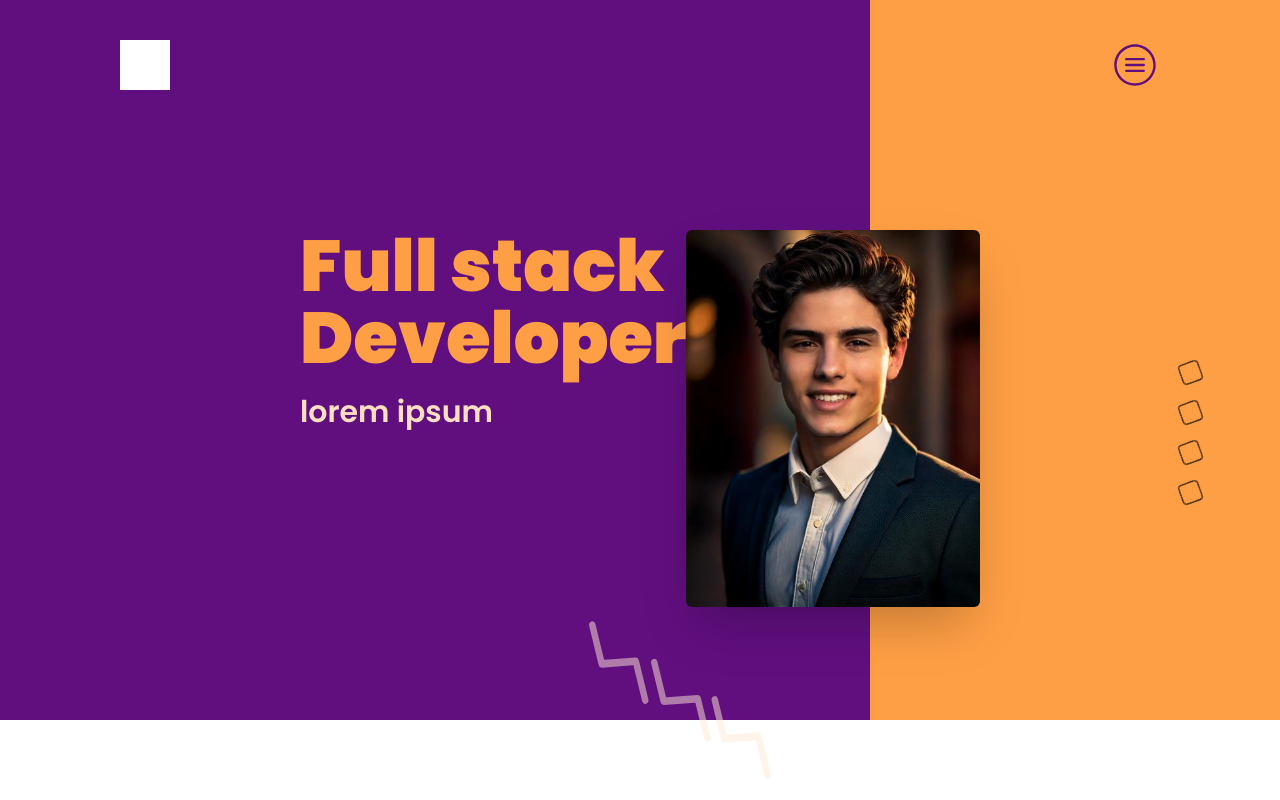
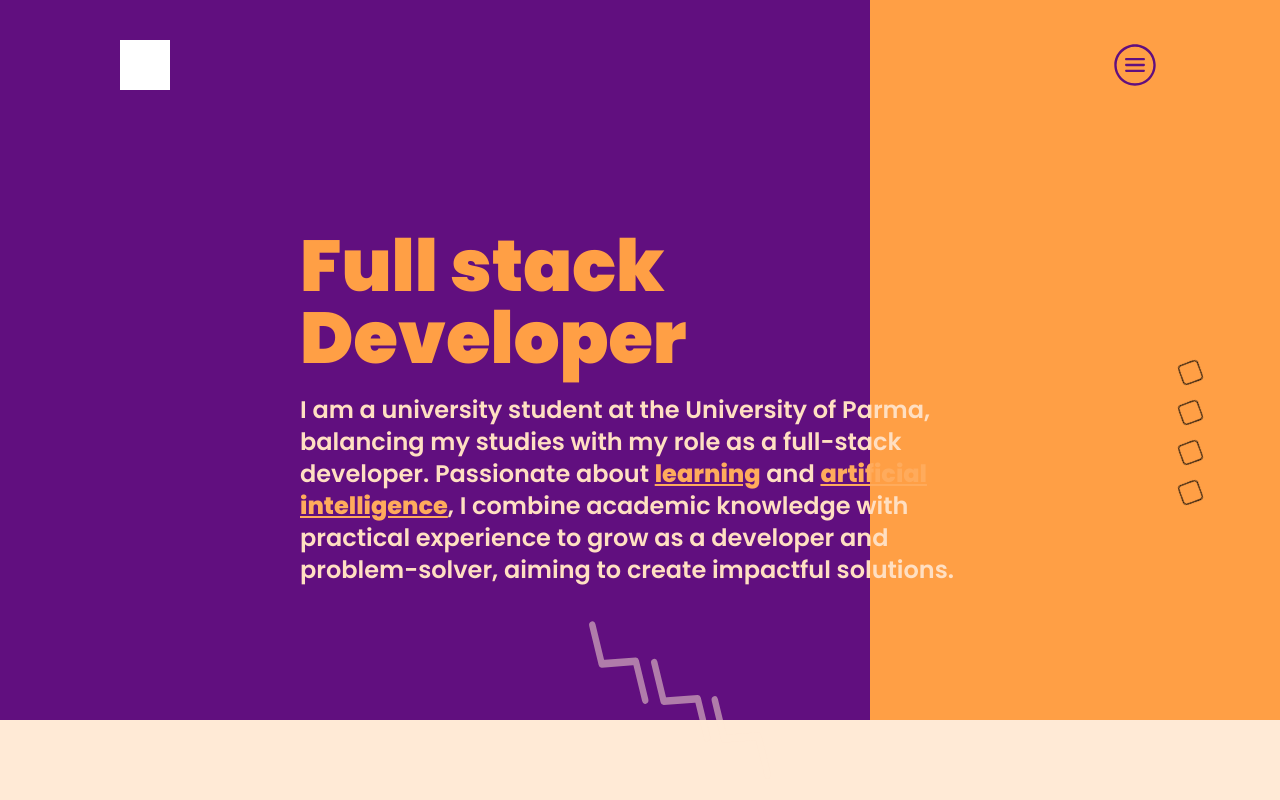
Before and after one commit to AndrewStorci7/andreastorci.it, a Next.js app in the folder andreastorci.it/: page / in a window 1280 px wide. Built offline with nearby package versions, Linux system fonts and the light colour scheme.

Commit message:
Fixed animation btn sidebar

```diff
--- a/andreastorci.it/src/app/components/inc/btn.tsx
+++ b/andreastorci.it/src/app/components/inc/btn.tsx
@@ -19,6 +19,7 @@ interface BtnProps {
 export default function Btn({ refClick, ...props }: BtnProps) {
 
     const [currentSVG, setCurrentSVG] = useState(0);
+    const [clicked, setClicked] = useState(false)
     const [size, setSize] = useState(25)
 
     const svgs = [
@@ -26,18 +27,32 @@ export default function Btn({ refClick, ...props }: BtnProps) {
         "square",
     ];
 
-    const handleSwitch = () => {
-        setCurrentSVG((prev) => (prev + 1) % svgs.length);
+    const handleSwitch = (enter:boolean) => {
+        setCurrentSVG((prev) => {
+            if (!clicked) {
+                if (enter) {
+                    return (prev + 1) % svgs.length;
+                } else {
+                    return (prev - 1 + svgs.length) % svgs.length; // Ensure non-negative index
+                }
+            } else {
+                return 1
+            }
+        })
     };
 
-    // const [isClicked, setClicked] = useState(false)
-    // const [icon, setIcon] = useState("")
+    const handleClick = () => {
+        setCurrentSVG(1)
+        setClicked(!clicked)
+    }
 
     return (
         <button
         // onClick={}
         className="my-[5px]"
-        onClick={handleSwitch}
+        onClick={handleClick}
+        onMouseEnter={() => handleSwitch(true)}
+        onMouseLeave={() => handleSwitch(false)}
         {...props}
         >
             <div className="rotating-svg">
--- a/andreastorci.it/src/app/components/main-title.tsx
+++ b/andreastorci.it/src/app/components/main-title.tsx
@@ -15,7 +15,8 @@ export default function MainTitle() {
                         Developer
                     </h2>
                     <h3 className="pt-[20px]">
-                        lorem ipsum
+                    I am a university student at the University of Parma, balancing my studies with my role as a full-stack developer.
+                    Passionate about <span>learning</span> and <span>artificial intelligence</span>, I combine academic knowledge with practical experience to grow as a developer and problem-solver, aiming to create impactful solutions.
                     </h3>
                 </div>
                 <div className="grow"></div>
--- a/andreastorci.it/src/app/globals.css
+++ b/andreastorci.it/src/app/globals.css
@@ -36,7 +36,10 @@
     @apply text-7xl font-[900] text-sandy font-poppins;
   }
   .main-title h3 {
-    @apply text-3xl font-[600] text-sandy-light font-poppins;
+    @apply text-2xl font-[600] text-sandy-light font-poppins w-[700px];
+  }
+  .main-title h3 span {
+    @apply font-[800] text-sandy-brown underline;
   }
   /* .font-geist-mono {
     @apply font-[family-name:var(--font-geist-mono)];
@@ -47,14 +50,14 @@
 }
 
 :root {
-  --background: #ffffff;
+  --background: #FFEAD6;
   --foreground: #160C44;
 }
 
 @media (prefers-color-scheme: dark) {
   :root {
     --background: #160C44;
-    --foreground: #ededed;
+    --foreground: #FFEAD6;
   }
 }
 
@@ -88,6 +91,12 @@ body {
   animation: rotate .5s ease-in forwards, fade .5s ease forwards;
 }
 
+.animate {
+  animation: rotate .5s ease-in forwards, fade .5s ease forwards;
+}
+
+
+
 @keyframes rotate {
   0% {
     transform: rotate(55deg);
--- a/andreastorci.it/tailwind.config.ts
+++ b/andreastorci.it/tailwind.config.ts
@@ -21,6 +21,8 @@ export default {
         purple: "#610F7F",
         russian: "#2F0147",
         sandy: "#FF9F45",
+        peach: "#FFC085",
+        'sandy-brown': "#FFAB5C",
         'sandy-light': "#FFDFC2",
         'antique-white': "#FFEAD6",
         turquoise: "#41D3BD",
```
